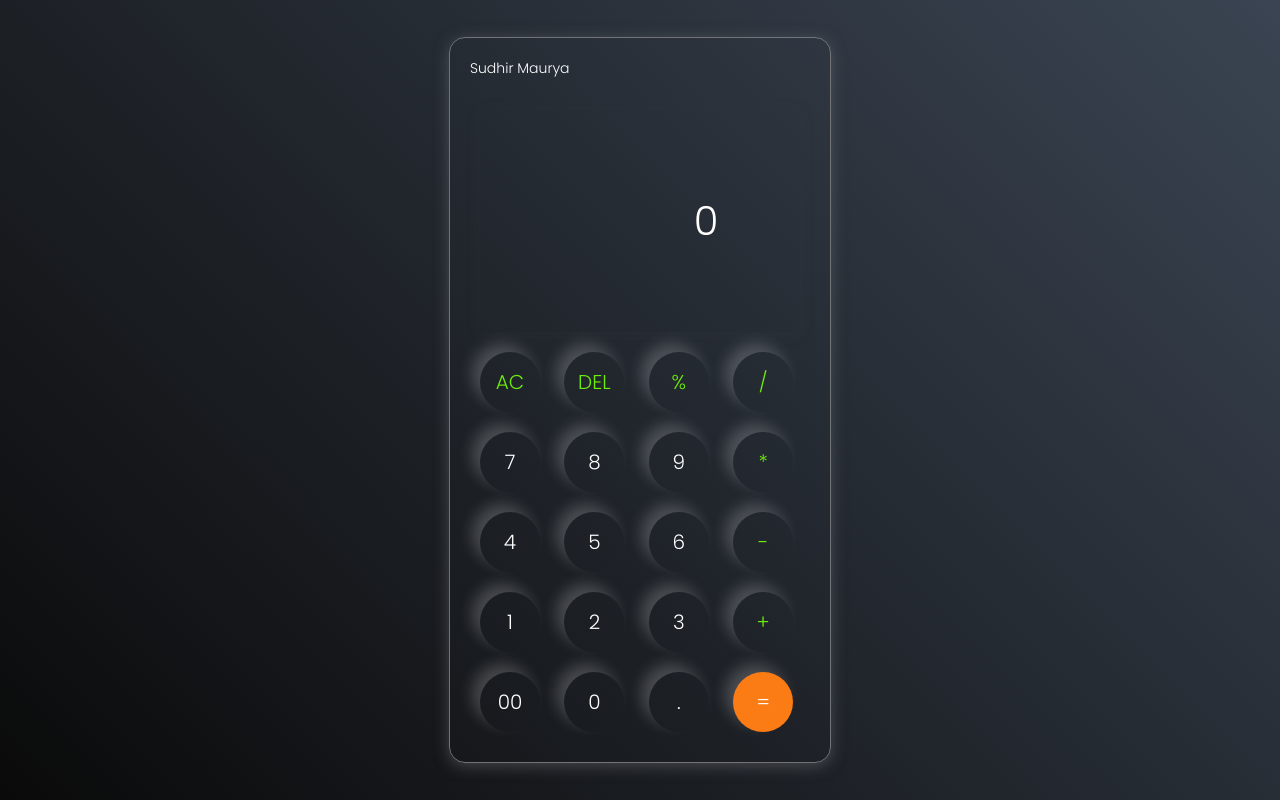
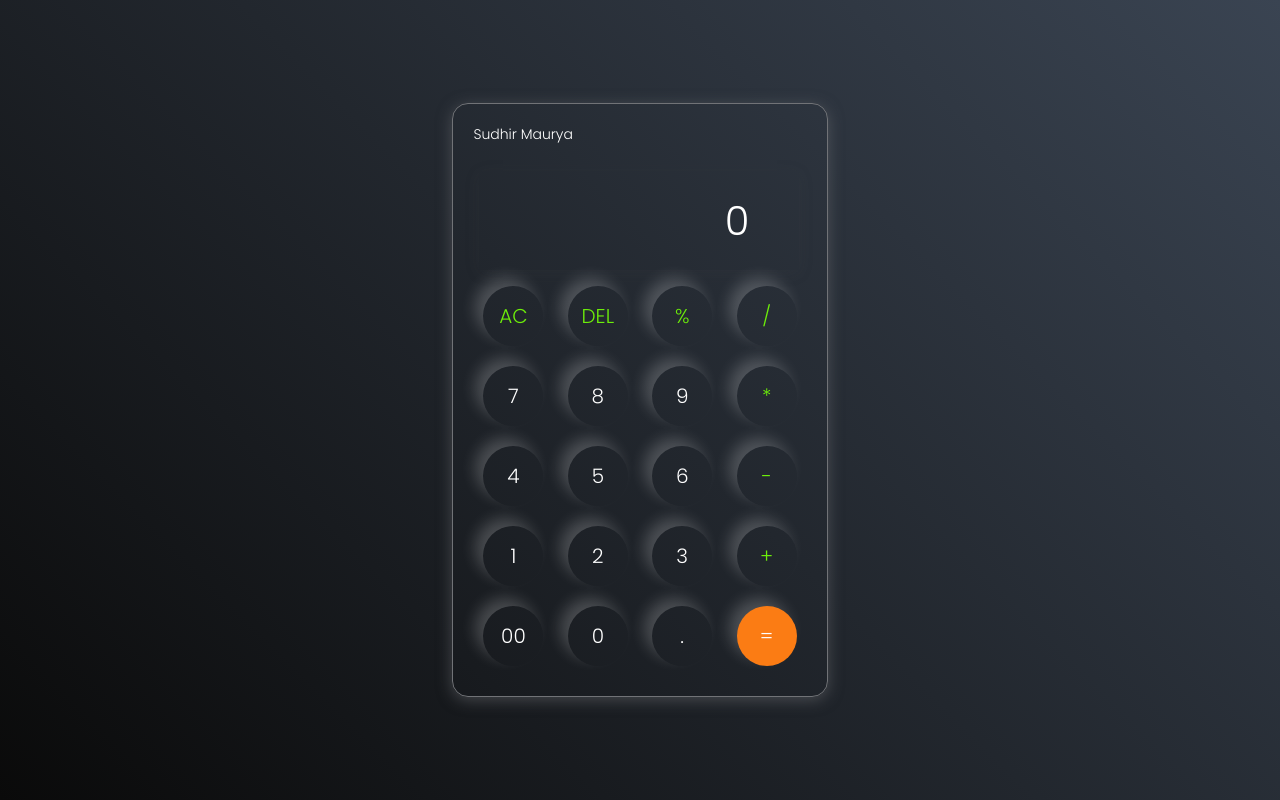
Before and after one commit to Sudhir769/MyCalculator, a plain HTML site: page index.html in a window 1280 px wide. Drawn offline with Linux system fonts and the light colour scheme.

Commit message:
Add-Files

```diff
--- a/style.css
+++ b/style.css
@@ -34,18 +34,17 @@ body{
 }
 
 input{
+    height: 5px;
     width: 320px;
     border: none;
-    padding: 24%;
-    margin: 10px;
+    padding: 15%;
+    margin: 6px;
     background: transparent;
     box-shadow: 0px 3px 15px rgba(84, 84, 84, 0.1);
     font-size: 40px;
     text-align: right;
     cursor: pointer;
     color: #ffffff;
-
-
 }
 input::placeholder{
     color: #ffffff;
```
